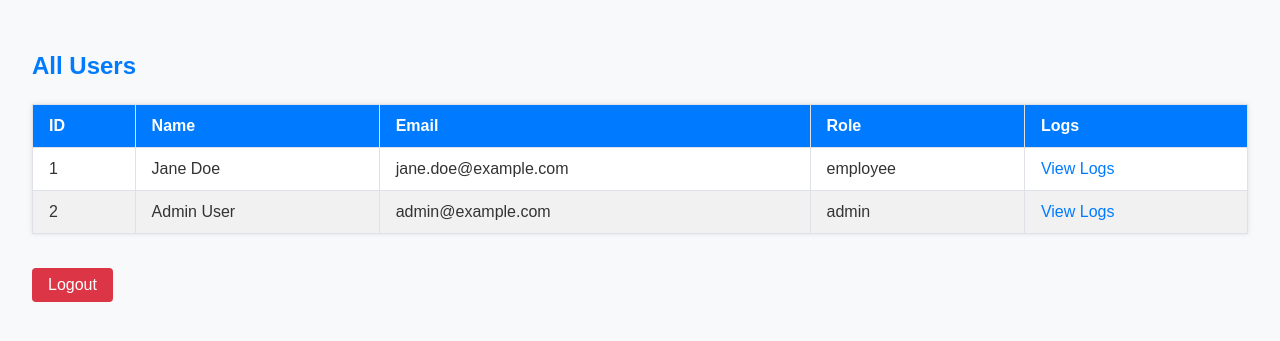
After one commit to sarthaksinghgaur/Employee-Productivity-Tracker, a Flask app: template templates/admin_users.html in a window 1280 px wide. The commit adds this page. Shown: the top 341 px of the page. Run offline with Flask 3, Linux system fonts and the light colour scheme; the template is opened without the code that fills it: values that come from a table or form of the project are taken from there, others are empty.

Commit message:
added admin functionality

```diff
--- a/app.py
+++ b/app.py
@@ -1,6 +1,7 @@
-from flask import Flask, render_template, request, jsonify, redirect, url_for, session
+from flask import Flask, render_template, request, jsonify, redirect, url_for, session, abort
 from flask_sqlalchemy import SQLAlchemy
-from datetime import datetime
+from datetime import datetime, date, timedelta
+from functools import wraps
 
 app = Flask(__name__)
 app.secret_key = 'secret'  # for session management
@@ -13,6 +14,7 @@ class Employee(db.Model):
     name = db.Column(db.String(50))
     email = db.Column(db.String(50), unique=True)
     password = db.Column(db.String(128))  # hashed password
+    role = db.Column(db.String(20), default='employee')
 
 class Attendance(db.Model):
     id = db.Column(db.Integer, primary_key=True)
@@ -24,6 +26,18 @@ class Attendance(db.Model):
 with app.app_context():
     db.create_all()
 
+# Decorators
+def admin_required(f):
+    @wraps(f)
+    def decorated_function(*args, **kwargs):
+        if 'employee_id' not in session:
+            return redirect(url_for('index'))
+        employee = Employee.query.get(session['employee_id'])
+        if not employee or employee.role != 'admin':
+            abort(403)
+        return f(*args, **kwargs)
+    return decorated_function
+
 # Routes
 @app.route('/')
 def index():
@@ -33,19 +47,28 @@ def index():
 
 @app.route('/login', methods=['POST'])
 def login():
+    session.clear()  # clear any previous session
     email = request.form['email']
     password = request.form['password']
     employee = Employee.query.filter_by(email=email, password=password).first()
     if employee:
         session['employee_id'] = employee.id
         session['employee_name'] = employee.name
-        return redirect(url_for('dashboard'))
+        session['employee_role'] = employee.role
+        if employee.role == 'admin':
+            return redirect(url_for('admin_users'))
+        else:
+            return redirect(url_for('dashboard'))
     return 'Invalid credentials', 401
 
 @app.route('/dashboard')
 def dashboard():
     if 'employee_id' not in session:
         return redirect(url_for('index'))
+
+    # Role check: only employees can access the dashboard
+    if session.get('employee_role') != 'employee':
+        return redirect(url_for('admin_users'))
 
     # Determine current status
     last_record = Attendance.query.filter_by(employee_id=session['employee_id'])\
@@ -85,13 +108,53 @@ def logout():
     session.clear()
     return redirect(url_for('index'))
 
-# Optional: View daily logs
 @app.route('/attendance')
 def view_attendance():
     if 'employee_id' not in session:
         return redirect(url_for('index'))
+
     records = Attendance.query.filter_by(employee_id=session['employee_id']).all()
-    return render_template('logs.html', records=records)
+
+    return render_template(
+        'logs.html',
+        records=records
+    )
+
+@app.route('/admin/users')
+@admin_required
+def admin_users():
+    employees = Employee.query.all()
+    return render_template('admin_users.html', employees=employees)
+
+@app.route('/admin/logs/<int:user_id>')
+@admin_required
+def admin_logs(user_id):
+    employee = Employee.query.get_or_404(user_id)
+    records = Attendance.query.filter_by(employee_id=user_id).order_by(Attendance.timestamp.desc()).all()
+    return render_template('logs.html', records=records, name=employee.name)
+
+# Create a sample user if not exists
+with app.app_context():
+    if not Employee.query.filter_by(email='jane.doe@example.com').first():
+        sample_user = Employee(
+            name='Jane Doe',
+            email='jane.doe@example.com',
+            password='password123',  # In production, hash this!
+            role='employee'
+        )
+        db.session.add(sample_user)
+        db.session.commit()
+        print("Sample user 'Jane Doe' added successfully.")
+    if not Employee.query.filter_by(email='admin@example.com').first():
+        admin_user = Employee(
+            name='Admin User',
+            email='admin@example.com',
+            password='adminpass',  # In production, hash this!
+            role='admin'
+        )
+        db.session.add(admin_user)
+        db.session.commit()
+        print("Admin user 'Admin User' added successfully.")
 
 if __name__ == '__main__':
     app.run(debug=True)
--- /dev/null
+++ b/templates/admin_users.html
@@ -0,0 +1,80 @@
+<!DOCTYPE html>
+<html lang="en">
+<head>
+  <meta charset="UTF-8" />
+  <title>Admin - User List</title>
+  <style>
+    body {
+      font-family: Arial, sans-serif;
+      background-color: #f8f9fa;
+      color: #333;
+      margin: 0;
+      padding: 2em;
+    }
+    h2 {
+      color: #007bff;
+      margin-bottom: 1em;
+    }
+    table {
+      width: 100%;
+      border-collapse: collapse;
+      background: white;
+      box-shadow: 0 0 5px rgba(0,0,0,0.1);
+    }
+    th, td {
+      padding: 0.75em 1em;
+      border: 1px solid #dee2e6;
+      text-align: left;
+    }
+    th {
+      background-color: #007bff;
+      color: white;
+    }
+    tr:nth-child(even) {
+      background-color: #f1f1f1;
+    }
+    a {
+      color: #007bff;
+      text-decoration: none;
+    }
+    a:hover {
+      text-decoration: underline;
+    }
+    .btn-logout {
+      display: inline-block;
+      margin-top: 1em;
+      padding: 0.5em 1em;
+      background-color: #dc3545;
+      color: white;
+      text-decoration: none;
+      border-radius: 4px;
+    }
+    .btn-logout:hover {
+      background-color: #c82333;
+    }
+  </style>
+</head>
+<body>
+  <h2>All Users</h2>
+  <table>
+    <thead>
+      <tr>
+        <th>ID</th><th>Name</th><th>Email</th><th>Role</th><th>Logs</th>
+      </tr>
+    </thead>
+    <tbody>
+      {% for user in employees %}
+      <tr>
+        <td>{{ user.id }}</td>
+        <td>{{ user.name }}</td>
+        <td>{{ user.email }}</td>
+        <td>{{ user.role }}</td>
+        <td><a href="{{ url_for('admin_logs', user_id=user.id) }}">View Logs</a></td>
+      </tr>
+      {% endfor %}
+    </tbody>
+  </table>
+  <br>
+  <a href="/logout" class="btn-logout">Logout</a>
+</body>
+</html>
```
Also changed, not shown: templates/dashboard.html (+42 -29 lines), templates/logs.html (+39 -3 lines).
